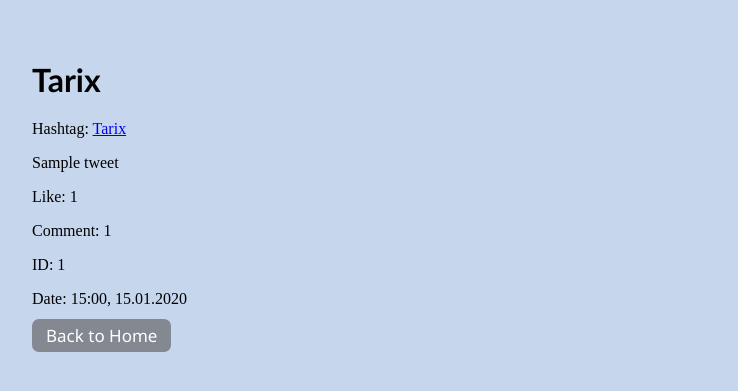
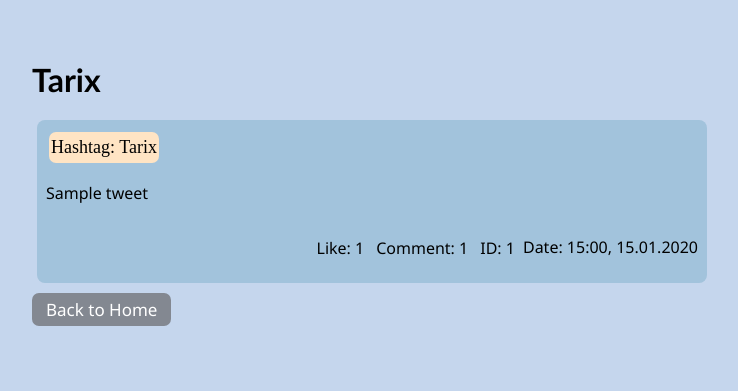
Before and after one commit to RahmatjonIbrohimov/KeepSecret-Django, a Django app: page /hashtag/Tarix/ in a window 1280 px wide. Shown: the top 391 px of the page, without its empty margins (268-1006 px from the left). Run offline with Django 4.2, Linux system fonts and the light colour scheme; tables that the repository leaves empty hold one stand-in row (values such as "Sample post").

Commit message:
Add: added some codes

```diff
--- a/tweet/static/users_css.css
+++ b/tweet/static/users_css.css
@@ -7,6 +7,11 @@ body {
 h1 {
     color: black;
     font-family:'Trebuchet MS', 'Lucida Sans Unicode', 'Lucida Grande', 'Lucida Sans', Arial, sans-serif;
+}
+
+a {
+    text-decoration: none;
+    color: black;
 }
 
 .update-fullname-p {
@@ -38,6 +43,7 @@ h1 {
 }
 
 .back:hover {
+    /* margin-top: 100px; */
     font-size: 18px;
     color: rgb(255, 255, 255);
     text-decoration: none;
@@ -47,3 +53,45 @@ h1 {
     font-family: 'Segoe UI', Tahoma, Geneva, Verdana, sans-serif;
 
 }
+
+h2 {
+    font-family: 'Trebuchet MS', 'Lucida Sans Unicode', 'Lucida Grande', 'Lucida Sans', Arial, sans-serif;
+}
+
+.my-tweet {
+    background-color: rgb(162, 195, 220);
+    border-radius: 8px;
+    padding: 9px;
+    margin: 15px 5px;
+}
+
+.my-tweet-container {
+    display: flex;
+    flex-direction: row;
+    justify-content: flex-end;
+}
+
+.my-tweet-hashtag {
+    display: inline-block;
+    background-color: bisque;
+    border-radius: 7px;
+    font-size: 18px;
+    padding: 5px 2px;
+    margin: 3px;
+}
+
+.my-tweet-question {
+    font-size: 16px;
+    font-family: 'Segoe UI', Tahoma, Geneva, Verdana, sans-serif;
+}
+
+.my-tweet-more {
+    font-size: 16px;
+    font-family: 'Segoe UI', Tahoma, Geneva, Verdana, sans-serif;
+    margin: 17px 8px 0 4px;
+}
+
+.my-tweet-date {
+    font-family: 16px;
+    font-family: 'Segoe UI', Tahoma, Geneva, Verdana, sans-serif;
+}
```
